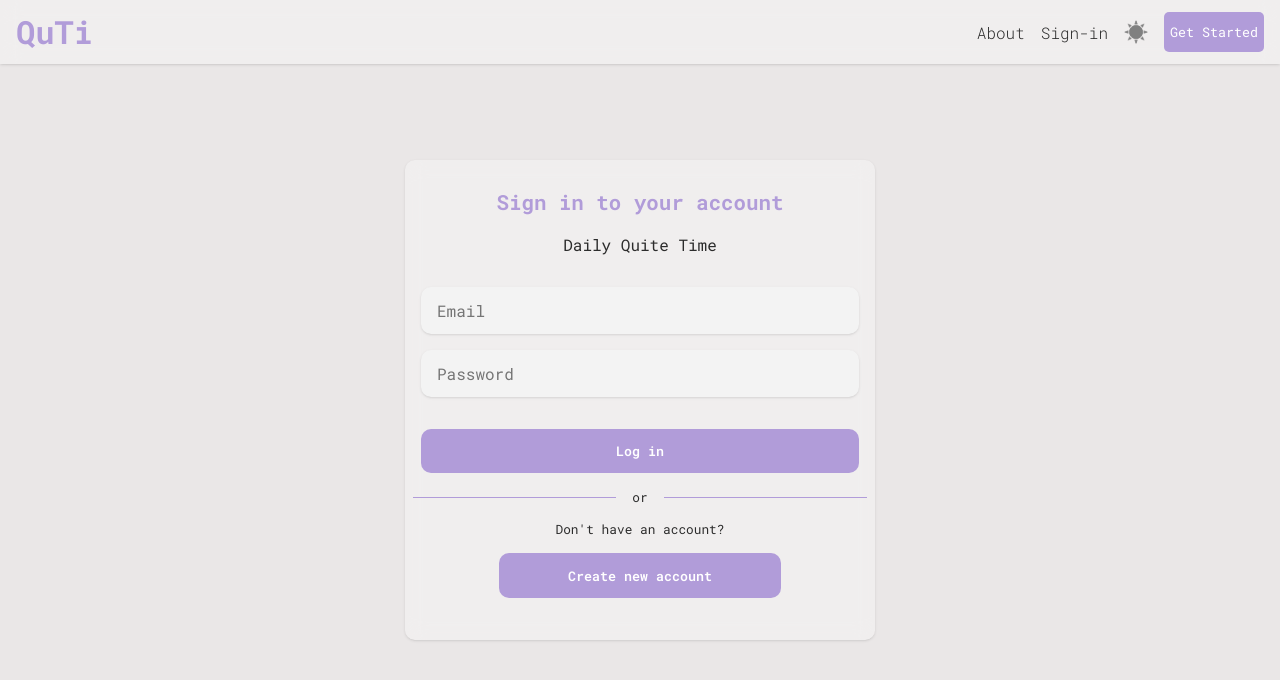
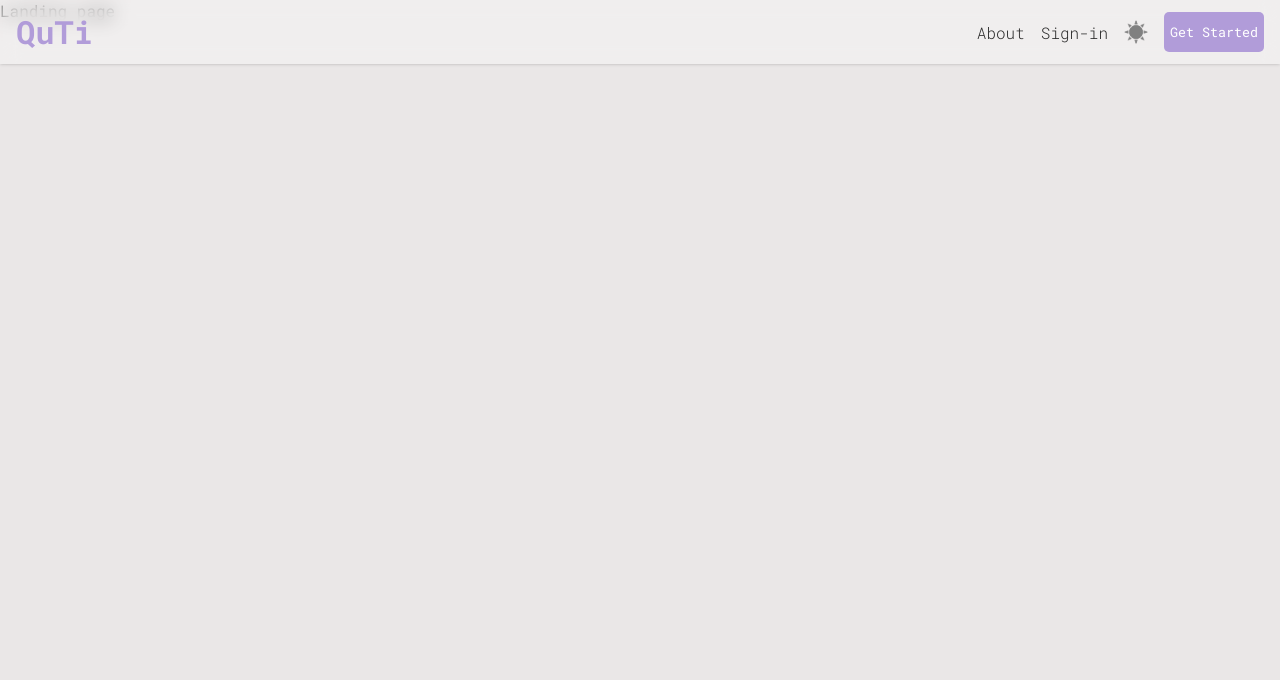
Before and after one commit to samueljsong/qt-project, a React (Vite) app: page /landing in a window 1280 px wide. Shown: the top 680 px of the page. Built offline with nearby package versions, Linux system fonts and the light colour scheme.

Commit message:
created routes for pages

```diff
--- a/src/App.jsx
+++ b/src/App.jsx
@@ -1,6 +1,8 @@
 import { useState } from 'react'
+import { BrowserRouter, Routes, Route} from 'react-router-dom'
 import './App.css'
 import LoginPage from './pages/LoginPage'
+import LandingPage from './pages/LandingPage'
 import Navbar from './components/Navbar'
 
 function App() {
@@ -32,10 +34,17 @@ function App() {
   };
 
   return (
-    <div className={`container ${mode}`}>
-      <Navbar theme={mode} changeTheme={themeHandler}></Navbar>
-      <LoginPage theme={mode}></LoginPage>
-    </div>
+    <>
+      <div className={`container ${mode}`}>
+        <Navbar theme={mode} changeTheme={themeHandler}></Navbar>
+        <BrowserRouter>
+          <Routes>
+            <Route path='/' element={<LoginPage theme={mode}/>}/>
+            <Route path='/landing' element={<LandingPage/>}/>
+          </Routes>
+        </BrowserRouter>
+      </div>
+    </>
   )
 }
 
--- a/src/components/Login.jsx
+++ b/src/components/Login.jsx
@@ -16,7 +16,7 @@ const Login = (props) => {
             <div className={`login-card-container ${props.theme}-card`}>
                 <h3 className='login-title'>Sign in to your account</h3>
                 <p>Daily Quite Time</p>
-                <form className='login-form' action="">
+                <form className='login-form' action="/landing" method='get'>
                     <input className={`${props.theme}-input`} type="email" required placeholder='Email'/>
                     <input className={`${props.theme}-input`} type="password" placeholder='Password' required />
                     <button onClick={onClickAnimationHandler} className='login-button'>Log in</button>
--- /dev/null
+++ b/src/pages/LandingPage.jsx
@@ -0,0 +1,12 @@
+import './LandingPage.css'
+
+const LandingPage = () => {
+
+    return(
+        <div>
+            Landing page
+        </div>
+    )
+}
+
+export default LandingPage;
```
Also changed, not shown: src/pages/LandingPage.css (added).
